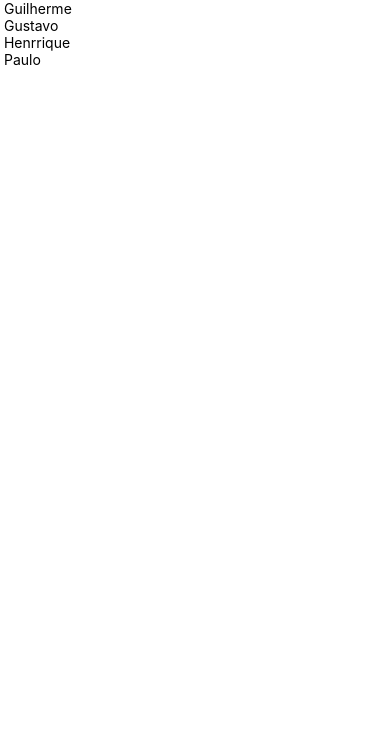
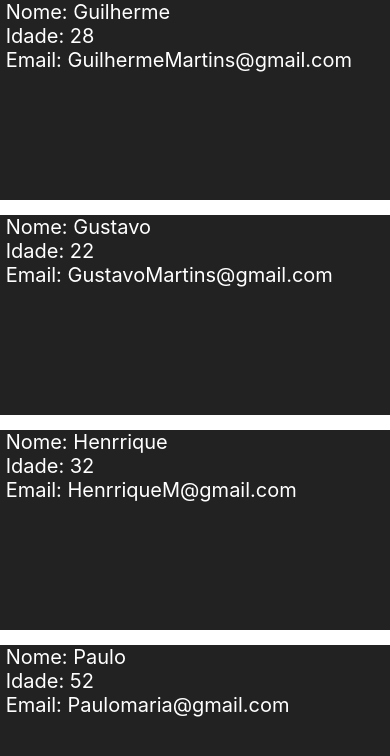
Before and after one commit to Martins-Guilherme/AppScroll, a React Native app: screen / in a window 390 px wide. Shown: the top 756 px of the page. Built offline with nearby package versions, Linux system fonts and the light colour scheme.

Commit message:
Renderizando componente externamente

```diff
--- a/App.js
+++ b/App.js
@@ -1,5 +1,7 @@
 import React, { Component } from 'react';
 import { StyleSheet, Text, View, FlatList } from 'react-native';
+
+import Pessoas from './src/pessoas';
 
 class App extends Component{
 
@@ -11,6 +13,7 @@ class App extends Component{
         {id: 2, nome: 'Gustavo', idade: 22, email: 'GustavoMartins@gmail.com'},
         {id: 3, nome: 'Henrrique', idade: 32, email: 'HenrriqueM@gmail.com'},
         {id: 4, nome: 'Paulo', idade: 52, email: 'Paulomaria@gmail.com'},
+        {id: 5, nome: 'Gilberto', idade: 15, email: 'GilbertoJr@gmail.com'},
       ]
     };
   }
@@ -19,7 +22,8 @@ class App extends Component{
       <View style={styles.container}>
         <FlatList
         data={this.state.feed}
-        renderItem={ ({item}) => <Pessoa data={item} /> }
+        keyExtractor={(item) => item.id}
+        renderItem={ ({ item }) => <Pessoas data = { item } /> }
         />
 
       </View>
@@ -34,13 +38,3 @@ const styles = StyleSheet.create({
 });
 
 export default App;
-
-class Pessoa extends Component{
-  render(){
-    return(
-      <View>
-        <Text> {this.props.data.nome}</Text>
-      </View>
-    );
-  }
-}
--- /dev/null
+++ b/src/pessoas/index.js
@@ -0,0 +1,28 @@
+import React, {Component} from "react";
+import { Text, View, StyleSheet } from "react-native";
+
+class Pessoas extends Component{
+    render(){
+    return(
+    <View style = {styles.areaPessoa}>
+        <Text style={styles.textoPesssoa}> Nome: {this.props.data.nome}</Text>
+        <Text style={styles.textoPesssoa}> Idade: {this.props.data.idade} </Text>
+        <Text style={styles.textoPesssoa}> Email: {this.props.data.email} </Text>
+    </View>
+    );
+}
+}
+
+const styles = StyleSheet.create({
+    areaPessoa:{
+        backgroundColor: '#222',
+        height: 200,
+        marginBottom: 15,
+    },
+    textoPesssoa:{
+        color: '#fff',
+        fontSize: 20,
+    },
+});
+
+export default Pessoas;
```
